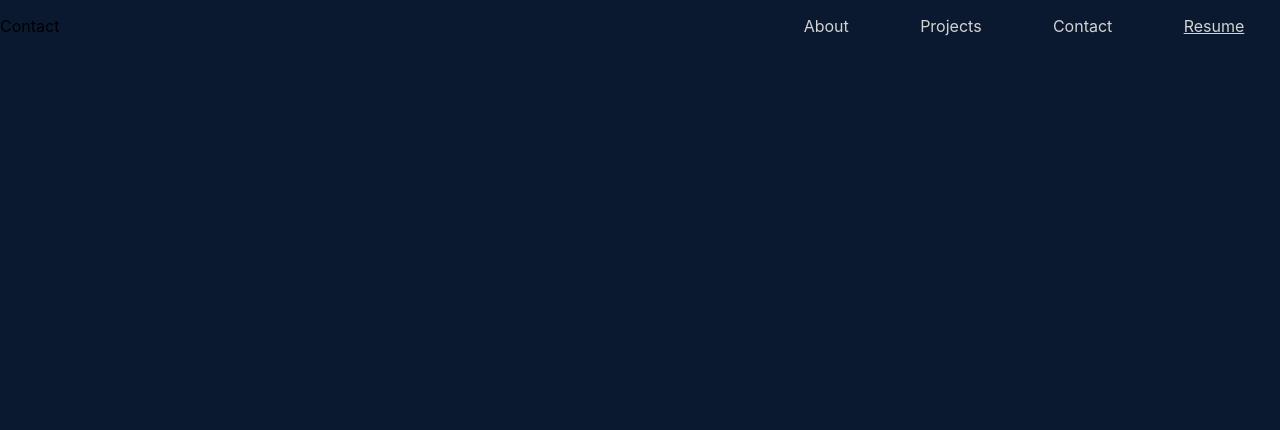
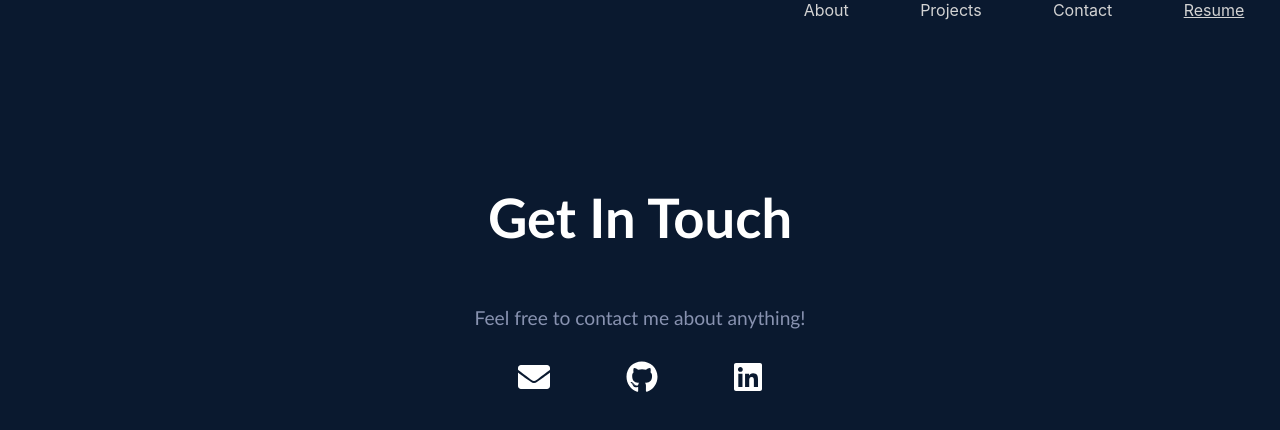
Before and after one commit to chainchompa/chainchompa.github.io, a React (Create React App) app in the folder portfolio-website/: page /contact in a window 1280 px wide. Shown: the top 430 px of the page. Built offline with nearby package versions, Linux system fonts and the light colour scheme.

Commit message:
completed contact page

```diff
--- a/portfolio-website/package.json
+++ b/portfolio-website/package.json
@@ -4,6 +4,7 @@
   "private": true,
   "dependencies": {
     "@fortawesome/fontawesome-svg-core": "^1.2.12",
+    "@fortawesome/free-brands-svg-icons": "^5.7.0",
     "@fortawesome/free-solid-svg-icons": "^5.7.0",
     "@fortawesome/react-fontawesome": "^0.1.4",
     "react": "^16.7.0",
--- a/portfolio-website/src/App.js
+++ b/portfolio-website/src/App.js
@@ -8,11 +8,17 @@ import Projects from "./components/Projects";
 import Contact from "./components/Contact";
 
 import { library } from "@fortawesome/fontawesome-svg-core";
-import { FontAwesomeIcon } from "@fortawesome/react-fontawesome";
-import { faDesktop, faCode } from "@fortawesome/free-solid-svg-icons";
+import FontAwesomeIcon from "@fortawesome/react-fontawesome";
 
-library.add(faDesktop);
-library.add(faCode);
+import {
+  faDesktop,
+  faCode,
+  faEnvelope
+} from "@fortawesome/free-solid-svg-icons";
+
+import { fab } from "@fortawesome/free-brands-svg-icons";
+
+library.add(faDesktop, faCode, faEnvelope, fab);
 
 class App extends Component {
   render() {
--- /dev/null
+++ b/portfolio-website/src/components/Contact.css
@@ -0,0 +1,39 @@
+.contact {
+    margin: auto;
+    margin-top: 10%;
+    width: 50%;
+    display: flex;
+    flex-direction: column;
+    align-items: center;
+}
+
+.contact h1 {
+    font-family: 'Gill Sans', 'Gill Sans MT', Calibri, 'Trebuchet MS', sans-serif;
+    font-size: 3.4em;
+    color: white;
+}
+
+.contact p {
+    color: rgb(136, 146, 176);
+    font-family: 'Gill Sans', 'Gill Sans MT', Calibri, 'Trebuchet MS', sans-serif;
+    font-size: 1.2em;
+}
+
+.contact .contact-links {
+    display: flex;
+    margin-top: 2%;
+    width: 50%;
+    justify-content: space-around;
+
+}
+.contact .contact-links .fa-envelope:hover {
+    color: rgb(100, 255, 218);
+}
+
+.contact .contact-links .fa-github:hover {
+    color: rgb(100, 255, 218);
+}
+
+.contact .contact-links .fa-linkedin:hover {
+    color: rgb(100, 255, 218);
+}
--- a/portfolio-website/src/components/Contact.js
+++ b/portfolio-website/src/components/Contact.js
@@ -1,9 +1,23 @@
 import React from "react";
+import "./Contact.css";
+import { FontAwesomeIcon } from "@fortawesome/react-fontawesome";
 
 const Contact = () => {
   return (
     <div className="contact">
-    <p>Contact</p>
+      <h1>Get In Touch</h1>
+      <p>Feel free to contact me about anything!</p>
+      <div className="contact-links">
+        <a href="mailto:chainchompa@gmail.com">
+          <FontAwesomeIcon icon="envelope" size="2x" color="white" />
+        </a>
+        <a href="https://github.com/chainchompa">
+          <FontAwesomeIcon icon={["fab", "github"]} size="2x" color="white" />
+        </a>
+        <a href="https://www.linkedin.com/in/jennifer-player-92a6a5153">
+          <FontAwesomeIcon icon={["fab", "linkedin"]} size="2x" color="white" />
+        </a>
+      </div>
     </div>
   );
 };
--- a/portfolio-website/src/components/Navigation.css
+++ b/portfolio-website/src/components/Navigation.css
@@ -2,8 +2,7 @@
     display: flex;
     justify-content: space-around;
     width: 40%;
-    float: right;
-
+    margin-left: 60%;
 }
 
 .navigation .nav-links a {
--- a/portfolio-website/src/components/Projects.css
+++ b/portfolio-website/src/components/Projects.css
@@ -2,6 +2,8 @@
     display: flex;
     flex-direction: column;
     border: 2px red solid;
+    width: 60%;
+    margin: auto;
 }
 
 .projects .project-container {
@@ -15,3 +17,7 @@
 .projects .project-container .fa-desktop:hover {
     color: rgb(100, 255, 218);
 }
+
+.projects .project-container .fa-code:hover {
+    color: rgb(100, 255, 218);
+}
--- a/portfolio-website/src/components/Projects.js
+++ b/portfolio-website/src/components/Projects.js
@@ -14,7 +14,7 @@ const Projects = () => {
         <h3>Game of Life</h3>
         <img src={gameoflife} alt="Game of Life" />
         <p>
-          A web app that emulates John Conway's Game of Life. A grid of cells
+          A web app using React that emulates John Conway's Game of Life. A grid of cells
           that are either alive or dead that can be manually populated or
           created with templates. The cells advance based on a set of rules that
           govern their replication and destruction. Includes features like
@@ -32,7 +32,7 @@ const Projects = () => {
       <div className="project-container">
         <h3>MUD Game</h3>
         <img src={mud} alt="Mud Game" />
-        <p>A web based MUD Game.</p>
+        <p>An online multiplayer text adventure game using Pusher websockets for player status and real-time messaging. Uses React on the front end and Python/Django on the back end.</p>
         <a href="">
           <FontAwesomeIcon icon="desktop" size="2x" color="white" />
         </a>
@@ -43,7 +43,7 @@ const Projects = () => {
       <div className="project-container">
         <h3>Notes App</h3>
         <img src={notes} alt="Notes App" />
-        <p>A react Notes app</p>
+        <p>A web app created to keep track of notes. Allows you to create, edit, and delete different notes. The notes are served in a SQLite database so notes can be accessed from anywhere. Uses React on the front end and Node.js on the back end.</p>
         <a href="https://jennifernotes.netlify.com/">
           <FontAwesomeIcon icon="desktop" size="2x" color="white" />
         </a>
@@ -54,7 +54,7 @@ const Projects = () => {
       <div className="project-container">
         <h3>S&J Architects Mock Website</h3>
         <img src={architects} alt="Architecture Website" />
-        <p>A mock website for S&J Architects</p>
+        <p>A fully-responsive sample company site. The site includes a fully functional tab component coded from scratch utilizing Javascript components and DOM Manipulation. This was the first full project I did and it uses HTML5, CSS3 with LESS, and Javascript. </p>
         <a href="https://chainchompa.github.io/User-Interface-Project-Week/">
           <FontAwesomeIcon icon="desktop" size="2x" color="white" />
         </a>
```
Also changed, not shown: 1 other file (tests, documents, lock files or other folders).
